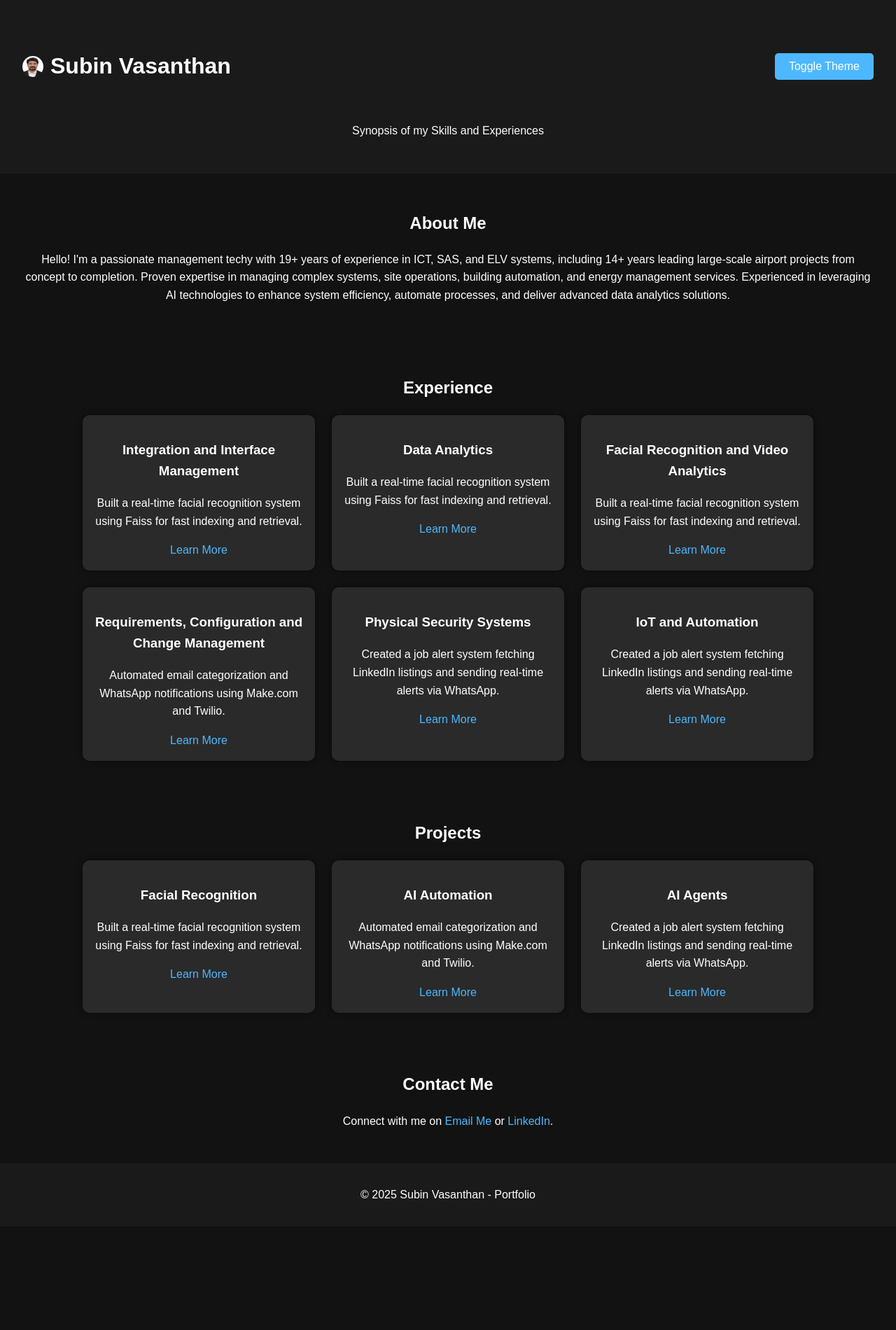
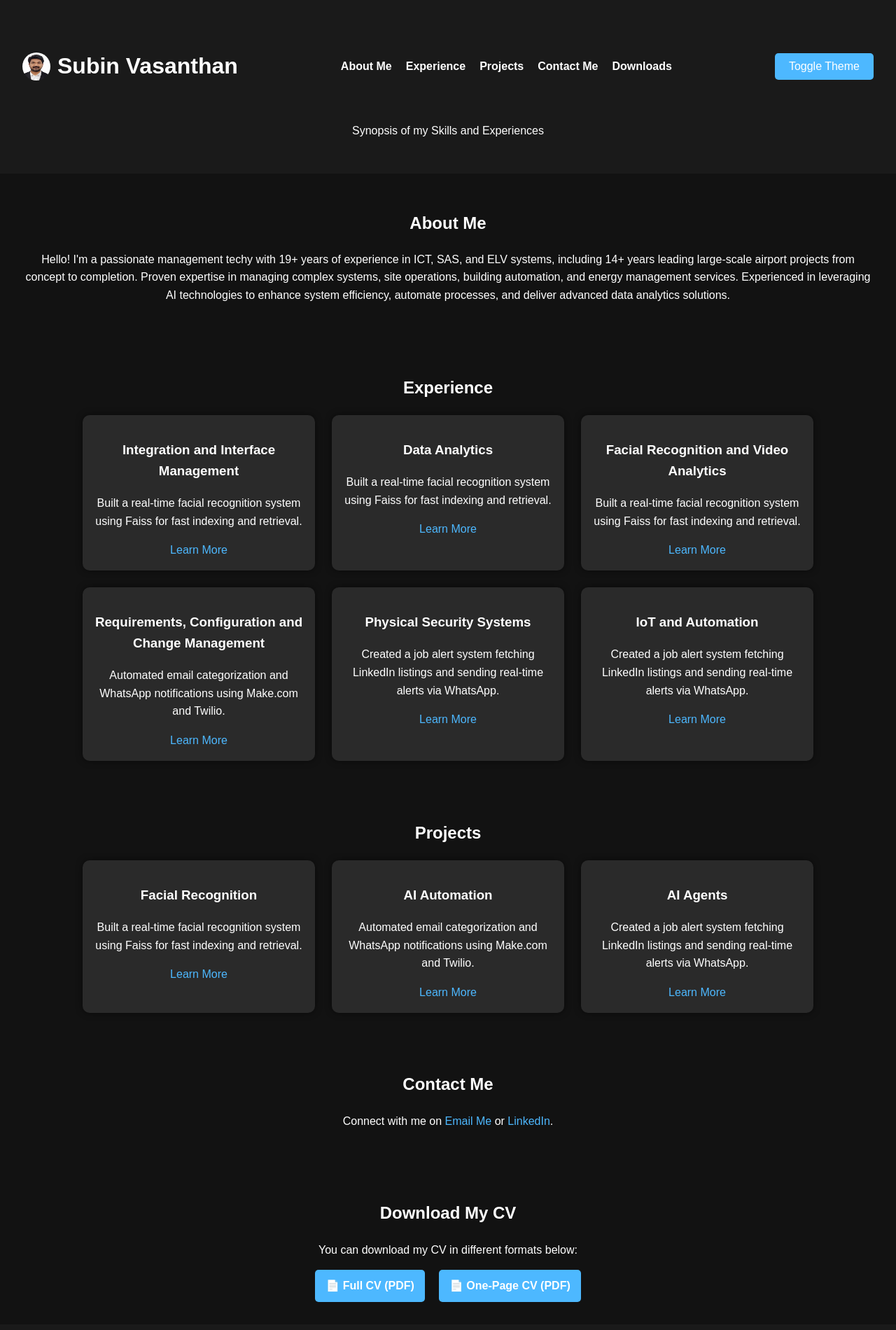
Before and after one commit to subinvasanthan/subinvasanthan.github.io, a plain HTML site: page index.html in a window 1280 px wide. Shown: the top 1900 px of the page at 70% size. Before the commit the page ends 1752 px from the top, so only its background shows below. Drawn offline with Linux system fonts and the light colour scheme.

Commit message:
cv uploads

```diff
--- a/css/styles.css
+++ b/css/styles.css
@@ -35,6 +35,7 @@ header {
     justify-content: space-between;
     align-items: center;
     padding: 1rem;
+    background: var(--header-bg);
 }
 
 section {
@@ -72,15 +73,37 @@ footer {
 }
 
 .profile img {
-    width: 30px; /* Adjust as needed */
-    height: 30px;
+    width: 40px;
+    height: 40px;
     border-radius: 50%;
     margin-right: 10px;
 }
 
+nav ul {
+    list-style: none;
+    display: flex;
+    gap: 20px;
+    padding: 0;
+    margin: 0;
+}
+
+nav ul li {
+    display: inline;
+}
+
+nav ul li a {
+    text-decoration: none;
+    color: var(--text-color);
+    font-weight: bold;
+    transition: color 0.3s;
+}
+
+nav ul li a:hover {
+    color: var(--link-color);
+}
+
 /* Toggle Button */
 .theme-toggle {
-    margin-top: 0;
     padding: 10px 20px;
     border: none;
     border-radius: 5px;
@@ -94,3 +117,30 @@ footer {
 .theme-toggle:hover {
     opacity: 0.8;
 }
+
+
+#download {
+    padding: 2rem;
+    text-align: center;
+}
+
+.cv-links {
+    display: flex;
+    justify-content: center;
+    gap: 20px;
+    margin-top: 10px;
+}
+
+.cv-links a {
+    text-decoration: none;
+    color: white;
+    background: var(--link-color);
+    padding: 10px 15px;
+    border-radius: 5px;
+    font-weight: bold;
+    transition: background 0.3s;
+}
+
+.cv-links a:hover {
+    background: #0066aa;
+}
--- a/index.html
+++ b/index.html
@@ -14,6 +14,17 @@
             <img src="images/profile.jpg" alt="Subin Vasanthan">
             <h1>Subin Vasanthan</h1>
         </div>
+
+        <nav>
+            <ul>
+                <li><a href="#about">About Me</a></li>
+                <li><a href="#experience">Experience</a></li>
+                <li><a href="#projects">Projects</a></li>
+                <li><a href="#contact">Contact Me</a></li>
+				<li><a href="#download">Downloads</a></li>
+            </ul>
+        </nav>
+
         <button class="theme-toggle" onclick="toggleTheme()">Toggle Theme</button>
     </div>
     <p>Synopsis of my Skills and Experiences</p>
@@ -93,6 +104,16 @@
     <p>Connect with me on <a href="mailto:subinvasanthan@gmail.com" target="_blank">Email Me</a> or <a href="https://linkedin.com/in/subinvasanthan" target="_blank">LinkedIn</a>.</p>
 </section>
 
+<section id="download">
+    <h2>Download My CV</h2>
+    <p>You can download my CV in different formats below:</p>
+    <div class="cv-links">
+        <a href="documents/full_cv.pdf" download>📄 Full CV (PDF)</a>
+        <a href="documents/one_page_cv.pdf" download>📄 One-Page CV (PDF)</a>
+    </div>
+</section>
+
+
 <footer>
 	<p id="currentyear"></p>
 </footer>
```
Also changed, not shown: 2 other files.
